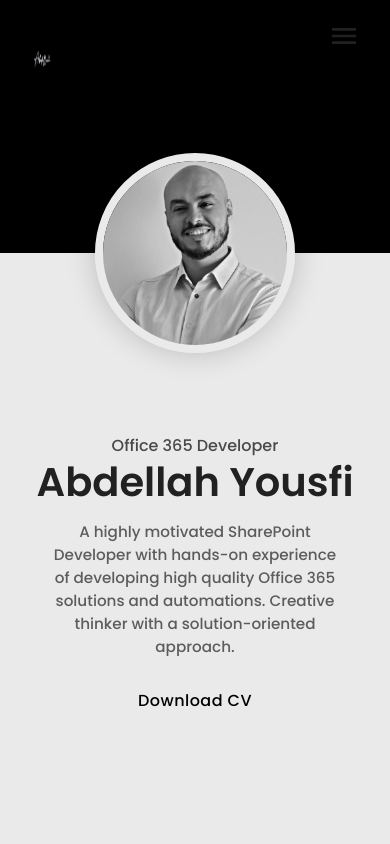
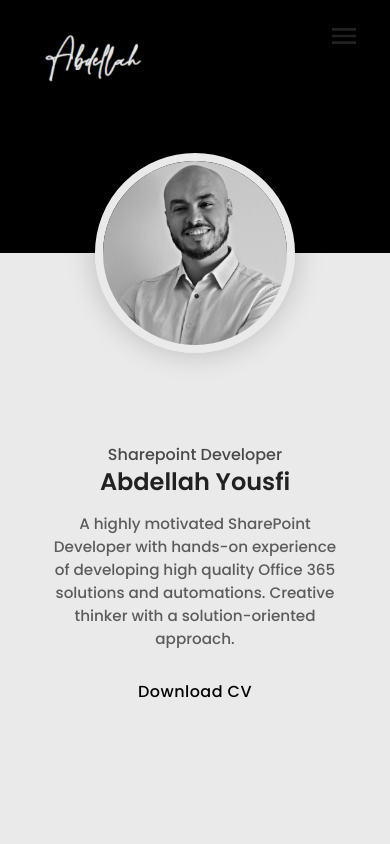
Before and after one commit to abdou-88/Abdellah-Portfolio, a React (Create React App) app: page / in a window 390 px wide. Shown: the top 844 px of the page. Built offline with nearby package versions, Linux system fonts and the light colour scheme; grey boxes are pictures that could not be loaded; a web font is replaced by a local one.

Commit message:
media queues added

```diff
--- a/src/components/Landing/Landing.css
+++ b/src/components/Landing/Landing.css
@@ -227,6 +227,13 @@
   .lcr--content {
     margin-top: 60%;
   }
+
+}
+@media (max-width:800px){
+  .lcr--content  h1 {
+    font-size: 1.5rem;
+
+  }
 }
 
 @media only screen and (min-device-width: 320px) and (max-device-width: 480px) and (-webkit-device-pixel-ratio: 2) and (device-aspect-ratio: 2/3) {
--- a/src/components/Navbar/Navbar.css
+++ b/src/components/Navbar/Navbar.css
@@ -56,17 +56,21 @@
     .navLink--container {
         margin-top: 3rem;
     }
+    .signature{
+        width: 120px;
+        height: 60px;
+    }
+
 }
+
+
 
 
 @media (max-width:600px) {
     .nav-menu{
         color: var(--primary-2);
     }
-    .signature{
-        width: 20px;
-        height: 20px;
-    }
+
     .navbar--container > h1{
         font-size: 2rem;
     }
@@ -89,6 +93,6 @@
         margin-top: 0rem;
     }
     .navbar--container > h1 {
-        font-size: 1.5rem;
+        font-size: 1.5rem !important;
     }
 }
--- a/src/data/headerData.js
+++ b/src/data/headerData.js
@@ -5,7 +5,7 @@ import signature from "../assets/img/signature.png";
 
 export const headerData = {
   name: "Abdellah Yousfi",
-  title: "Office 365 Developer",
+  title: "Sharepoint Developer",
   desciption:
     "A highly motivated SharePoint Developer with hands-on experience of developing high quality Office 365 solutions and automations. Creative thinker with a solution-oriented approach.",
   image: image,
```
Also changed, not shown: src/assets/svg/skills/power-automate.svg (added), 1 other file (tests, documents, lock files or other folders).
